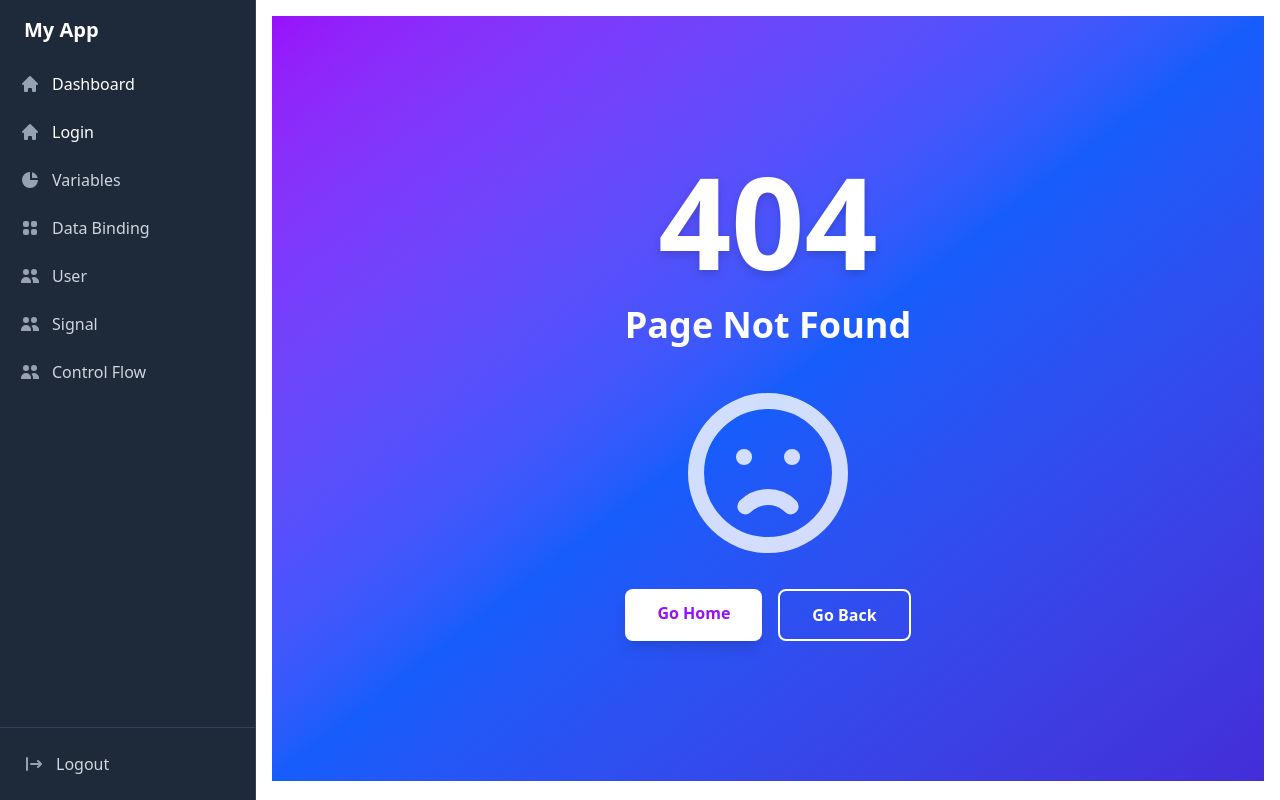
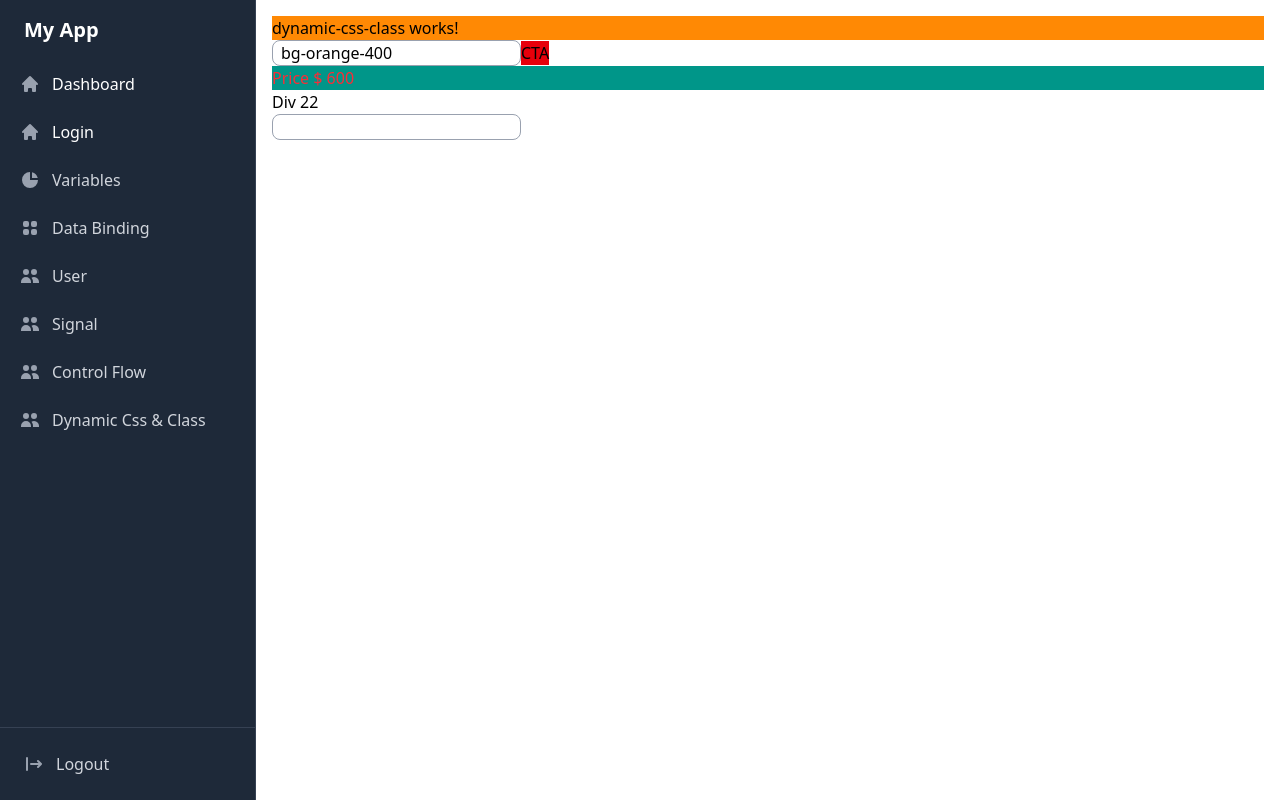
Before and after one commit to ojitdebnathfreelancer/angular-21, an Angular app: page /dynamic-css-class in a window 1280 px wide. Before the commit this address had no page. Built offline with nearby package versions, Linux system fonts and the light colour scheme.

Commit message:
dynamic css and class pratices

```diff
--- a/src/app/app.html
+++ b/src/app/app.html
@@ -128,6 +128,23 @@
           <span class="ml-3">Control Flow</span>
         </a>
       </li>
+      <li>
+        <a
+          routerLink="/dynamic-css-class"
+          class="flex items-center p-2 text-gray-300 rounded-lg hover:bg-gray-700 group"
+        >
+          <svg
+            class="w-5 h-5 text-gray-400 group-hover:text-white"
+            fill="currentColor"
+            viewBox="0 0 20 20"
+          >
+            <path
+              d="M9 6a3 3 0 11-6 0 3 3 0 016 0zM17 6a3 3 0 11-6 0 3 3 0 016 0zM12.93 17c.046-.327.07-.66.07-1a6.97 6.97 0 00-1.5-4.33A5 5 0 0119 16v1h-6.07zM6 11a5 5 0 015 5v1H1v-1a5 5 0 015-5z"
+            ></path>
+          </svg>
+          <span class="ml-3">Dynamic Css & Class</span>
+        </a>
+      </li>
     </ul>
 
     <!-- Bottom Section -->
--- a/src/app/app.routes.ts
+++ b/src/app/app.routes.ts
@@ -7,6 +7,7 @@ import { Dashboard } from './components/dashboard/dashboard';
 import { NotFound } from './components/not-found/not-found';
 import { Login } from './components/login/login';
 import { ControlFlow } from './components/control-flow/control-flow';
+import { DynamicCssClass } from './components/dynamic-css-class/dynamic-css-class';
 
 export const routes: Routes = [
   {
@@ -38,6 +39,10 @@ export const routes: Routes = [
     component: ControlFlow,
   },
   {
+    path: 'dynamic-css-class',
+    component: DynamicCssClass,
+  },
+  {
     path: '**',
     component: NotFound,
   },
--- /dev/null
+++ b/src/app/components/dynamic-css-class/dynamic-css-class.html
@@ -0,0 +1,15 @@
+<div>
+  <p [ngClass]="myClassName">dynamic-css-class works!</p>
+  <input type="text" [(ngModel)]="myClassName" />
+  <button
+    [ngClass]="isActive === true ? 'bg-green-600' : 'bg-red-600'"
+    (click)="isActive = !isActive"
+  >
+    CTA
+  </button>
+  <p class="{{ bgTeal }} {{ productPrice > 500 ? 'text-red-500' : 'text-white' }}">
+    Price $ {{ productPrice }}
+  </p>
+  <div [ngStyle]="{ 'background-color': divBackColor }">Div 22</div>
+  <input type="text" [(ngModel)]="divBackColor" />
+</div>
--- /dev/null
+++ b/src/app/components/dynamic-css-class/dynamic-css-class.ts
@@ -0,0 +1,17 @@
+import { NgClass, NgStyle } from '@angular/common';
+import { Component } from '@angular/core';
+import { FormsModule } from '@angular/forms';
+
+@Component({
+  selector: 'app-dynamic-css-class',
+  imports: [NgClass, FormsModule, NgStyle],
+  templateUrl: './dynamic-css-class.html',
+  styleUrl: './dynamic-css-class.css',
+})
+export class DynamicCssClass {
+  myClassName: string = 'bg-orange-400';
+  isActive: boolean = false;
+  productPrice = 600;
+  divBackColor: string = '';
+  bgTeal: string = 'bg-teal-600';
+}
```
Also changed, not shown: src/app/components/dynamic-css-class/dynamic-css-class.css (added), 1 other file (tests, documents, lock files or other folders).
